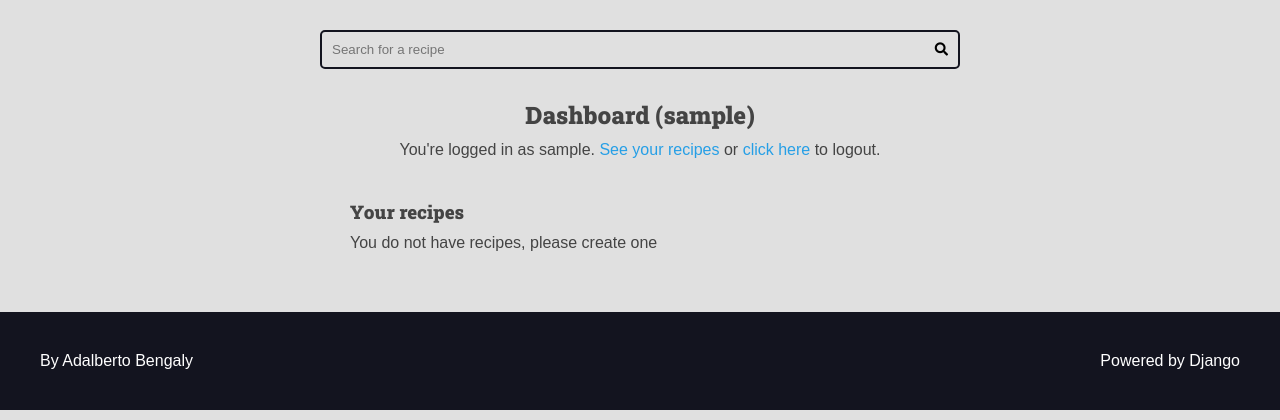
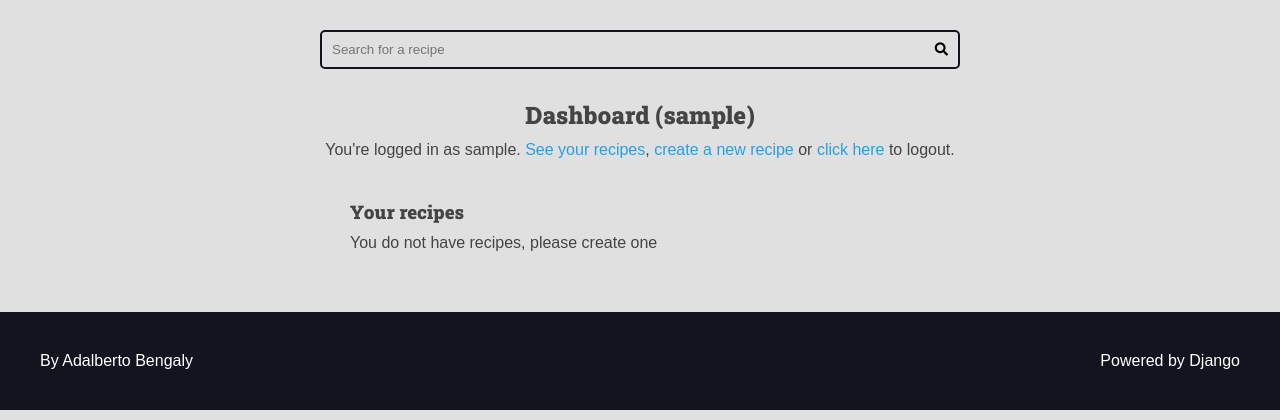
Before and after one commit to adalbertobengaly/PROJETO-DJANGO-RECIPES, a Django app: page /authors/dashboard/ in a window 1280 px wide. Shown: the part 105-525 px from the top of the page. Run offline with Django 4.2, Linux system fonts and the light colour scheme; the visitor is signed in with stand-in values (Sample User, id 1); data that the repository does not hold is empty.

Commit message:
Criação de uma view para criação de novas receitas

```diff
--- a/authors/templates/authors/partials/login_message.html
+++ b/authors/templates/authors/partials/login_message.html
@@ -2,7 +2,8 @@
     <div class='login-message'>
         You're logged in as
         {{ request.user.username }}.
-        <a href="{% url "authors:dashboard" %}">See your recipes</a> or
+        <a href="{% url "authors:dashboard" %}">See your recipes</a>,
+        <a href="{% url "authors:dashboard_recipe_new" %}">create a new recipe</a> or
         <form class="inline-form" action="{% url "authors:logout" %}" method='POST'>
             {% csrf_token %}
             <input type="hidden" name="username" value="{{ request.user.username }}">
--- a/authors/urls.py
+++ b/authors/urls.py
@@ -11,6 +11,11 @@ urlpatterns = [
     path('logout/', views.logout_view, name="logout"),
     path('dashboard/', views.dashboard, name="dashboard"),
     path(
+        'dashboard/recipe/new/',
+        views.dashboard_recipe_new,
+        name="dashboard_recipe_new",
+    ),
+    path(
         'dashboard/recipe/<int:id>/edit/',
         views.dashboard_recipe_edit,
         name="dashboard_recipe_edit",
--- a/authors/views.py
+++ b/authors/views.py
@@ -137,3 +137,33 @@ def dashboard_recipe_edit(request, id):
             'form': form,
         }
     )
+
+
+@login_required(login_url='authors:login', redirect_field_name='next')
+def dashboard_recipe_new(request):
+    form = AuthorRecipeForm(
+        data=request.POST or None,
+        files=request.FILES or None,
+    )
+
+    if form.is_valid():
+        # Agora, o form é válido e eu posso tentar salvar
+        recipe = form.save(commit=False)
+
+        recipe.author = request.user
+        recipe.preparation_steps_is_html = False
+        recipe.is_published = False
+
+        recipe.save()
+
+        messages.success(request, 'Receita criada com sucesso')
+        return redirect(reverse('authors:dashboard'))
+
+    return render(
+        request,
+        'authors/pages/dashboard_recipe.html',
+        context={
+            'form': form,
+            'form_action': reverse('authors:dashboard_recipe_new'),
+        }
+    )
```
